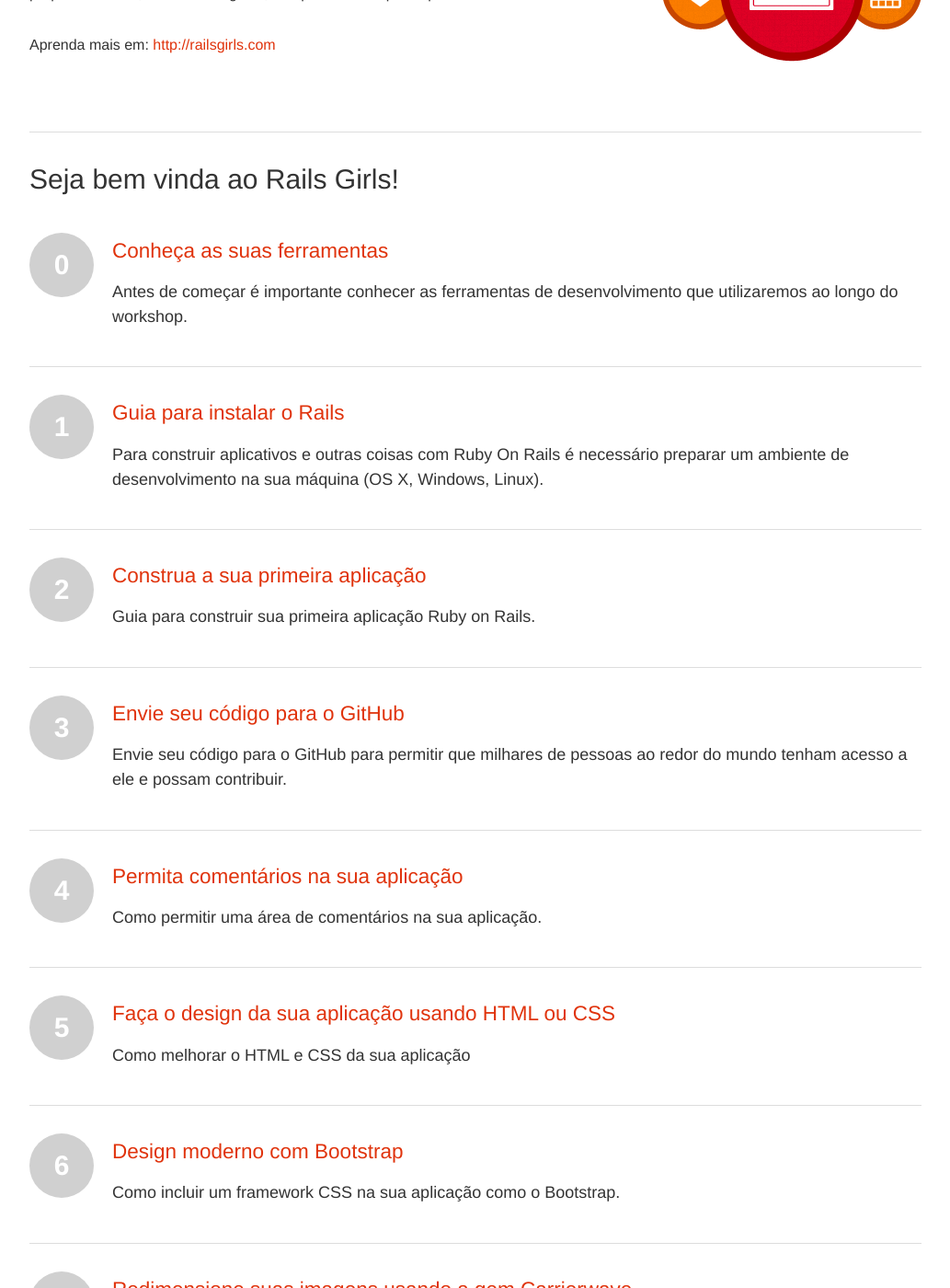
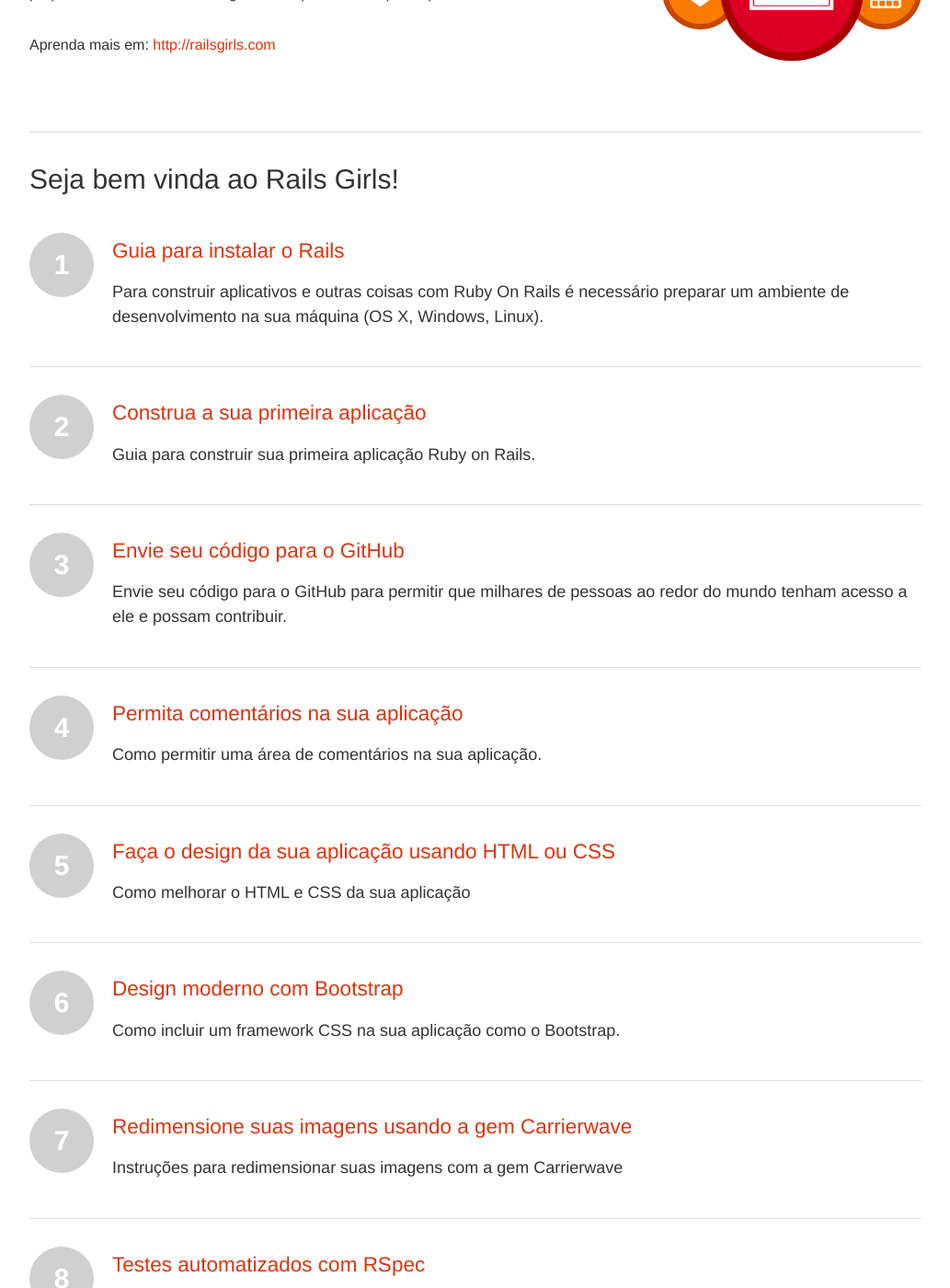
Before and after one commit to railsgirls/guides.railsgirls.com, a Jekyll site: the page built from index.html, in a window 1280 px wide and 1400 px high, scrolled down 292 px. Shown: the whole window at 92% size, without its empty margins (53-1086 px from the left). Built offline with Jekyll 4.4.1, drawn with Linux system fonts in a browser that asks for light colours; nearby versions of some CDN libraries; some of the changed text lies outside the part shown.

Commit message:
Passo 0 passa a ser um apêndice, onde encontra-se informações sobre as ferramentas utilizadas

```diff
--- a/index.html
+++ b/index.html
@@ -14,14 +14,6 @@
 <hr />
 <h2>Seja bem vinda ao Rails Girls!</h2>
 <ul class="home">
-  <li>
-    <a href="ferramentas">
-      <i>0</i>
-      <h3>Conheça as suas ferramentas</h3>
-      <p>Antes de começar é importante conhecer as ferramentas de desenvolvimento que utilizaremos ao longo do workshop. </p>
-    </a>
-    <!-- TODO: Incluir rbenv-->
-  </li>
   <li>
     <a href="instalacao">
       <i>1</i>
@@ -94,3 +86,15 @@
    <!--TODO: Tradução pendente -->
  </li>
  </ul>
+
+
+ <h2>Apêndice</h2>
+ <ul class="home">
+   <li>
+     <a href="ferramentas">
+       <i>1</i>
+       <h3>Conheça as suas ferramentas</h3>
+       <p>É importante conhecer as ferramentas de desenvolvimento que utilizaremos ao longo do workshop.</p>
+     </a>
+   </li>
+ </ul>
```
